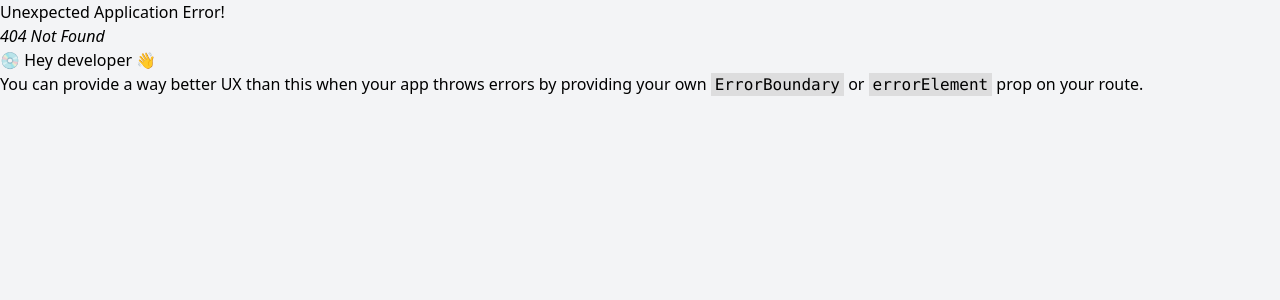
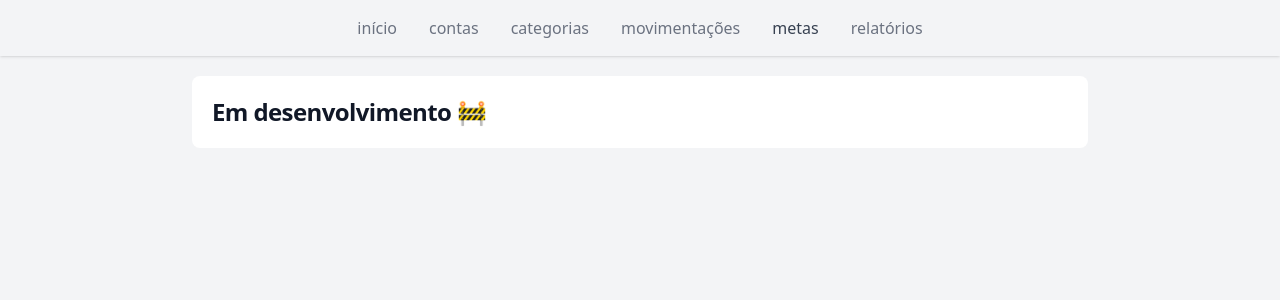
Before and after one commit to leividduan/controle-financeiro-fe, a React (Vite) app: page /goals in a window 1280 px wide. Before the commit this address had no page. Shown: the top 300 px of the page. Built offline with nearby package versions, Linux system fonts and the light colour scheme; sample sign-in values are in the browser's storage.

Commit message:
finish 2

```diff
--- a/src/components/Header.tsx
+++ b/src/components/Header.tsx
@@ -17,6 +17,14 @@ function Header() {
     {
       text: 'movimentações',
       to: '/transactions'
+    },
+    {
+      text: 'metas',
+      to: '/goals'
+    },
+    {
+      text: 'relatórios',
+      to: '/report'
     },
   ];
   const location = useLocation();
--- /dev/null
+++ b/src/routes/WorkingProgress.tsx
@@ -0,0 +1,11 @@
+import Title from '../components/Title';
+
+function WorkingProgress() {
+  return (
+    <Title>
+      Em desenvolvimento 🚧
+    </Title>
+  );
+}
+
+export default WorkingProgress;
```
Also changed, not shown: src/main.tsx (+13 -0 lines).
